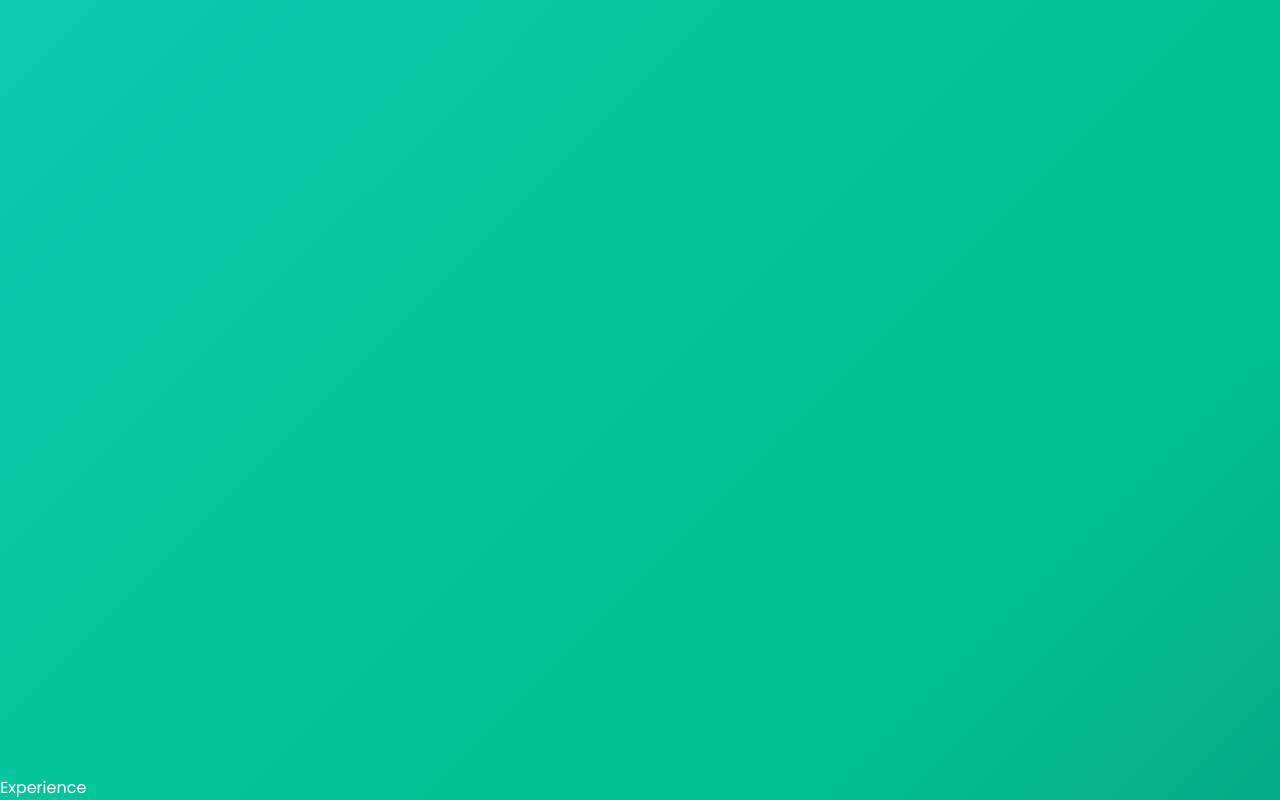
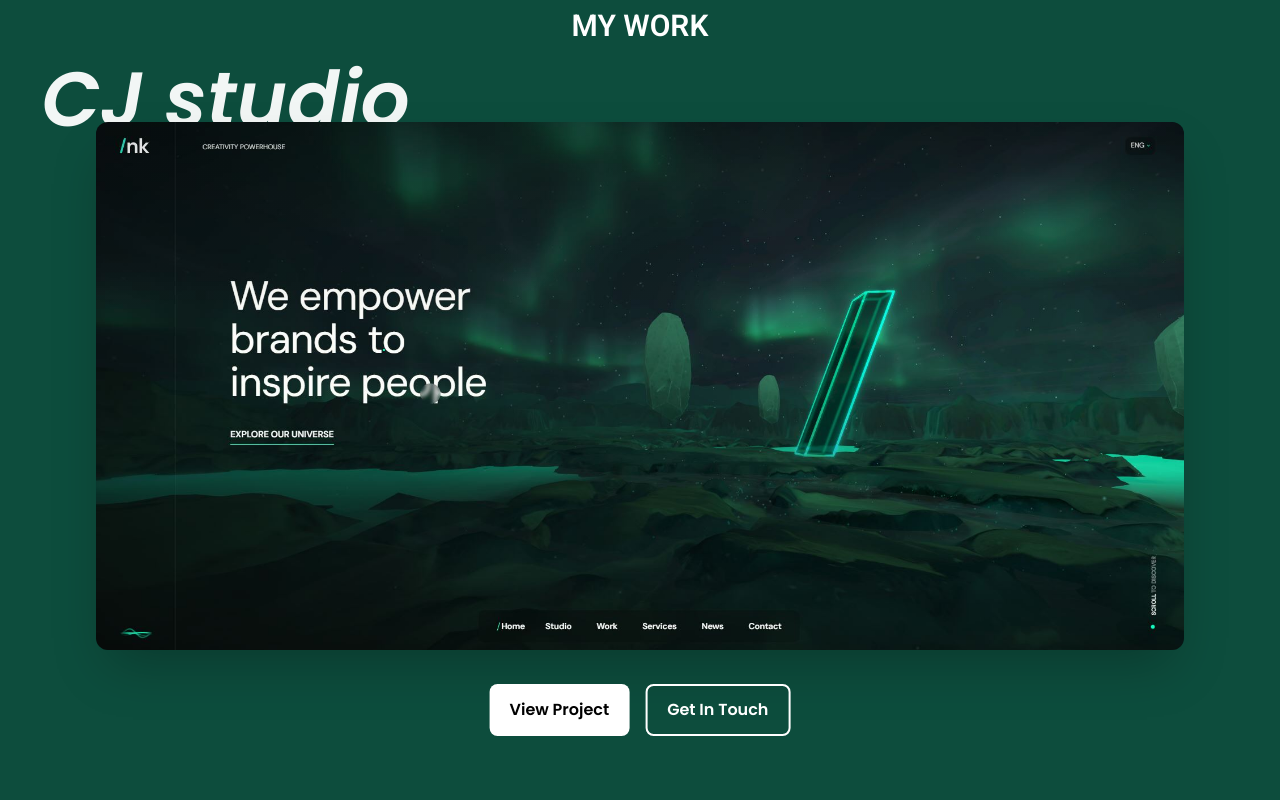
Before and after one commit to Chinmay-biswas/Portfoliocjstudio, a React (Vite) app: page / in a window 1280 px wide. Shown: the part 2102-2902 px from the top of the page. Built offline with nearby package versions, Linux system fonts and the light colour scheme.

Commit message:
completed the project section with one extra button of git didnt change the photos for that i will make a admin page so i can add any project any time may it need mongo db or any thing esle to store the variavles

```diff
--- a/src/sections/Projects.jsx
+++ b/src/sections/Projects.jsx
@@ -1,10 +1,185 @@
+import {motion,useScroll,useMotionValueEvent, AnimatePresence}
+from "framer-motion";
+import { useEffect, useRef, useState ,useMemo} from "react"
+import photo1 from "../assets/photo1.JPG"
+import photo2 from "../assets/photo2.PNG"
+import photo3 from "../assets/photo3.png"
+import img1 from "../assets/img1.JPG"
+import img2 from "../assets/img2.JPG"
+import img3 from "../assets/img3.JPG"
 
-const Projects = () => {
-  return (
-    <div className='w-full h-screen'>
-      Projects
-    </div>
+
+const useIsMobile = (query="(max-width:639px)")=>{
+  const [isMobile,setIsMobile]=useState(
+    typeof window!=="undefined" && window.matchMedia(query).matches
   )
+
+
+  useEffect(()=>{
+    if(typeof window === "undefined")return;
+    const mql = window.matchMedia(query);
+    const handler= (e)=>setIsMobile(e.matches);
+
+
+    mql.addEventListener("change",handler);
+    setIsMobile(mql.matches);
+    return ()=> mql.removeEventListener("change",handler);
+
+  },[query])
+  return isMobile;
 }
 
-export default Projects
+export default function Projects(){
+
+  const isMobile = useIsMobile();
+  const sceneRef = useRef(null);
+
+  const projects = useMemo(() => [
+    {
+      title:"CJ studio" ,
+      link : "http://www.nk.studio/",
+      gitlink : "http://www.nk.studio/",
+      bgColor: "#0d4d3d",
+      image:isMobile?photo1:img1
+    },
+    {
+      title:"gamily" ,
+      link : "http://www.nk.studio/",
+      gitlink : "http://www.nk.studio/",
+      bgColor: "#3884d3",
+      image:isMobile?photo2:img2
+    },
+    {
+      title:"Hungry Tiger" ,
+      link : "http://www.nk.studio/",
+      gitlink : "http://www.nk.studio/",
+      bgColor: "#dc9317",
+      image:isMobile?photo3:img3
+    }
+  ],
+    [isMobile]
+);
+
+const {scrollYProgress} = useScroll({
+  target:sceneRef,
+  offset:["start start","end end"]
+
+
+})
+const thresholds = projects.map(
+  (_, i) => (i + 1) / projects.length
+);
+const [activeIndex,setActiveIndex]=useState(0);
+
+useMotionValueEvent(scrollYProgress, "change", (v) => {
+  const idx = thresholds.findIndex((t) => v <= t);
+
+  setActiveIndex(idx=== -1? thresholds.length -1 :idx)
+});
+
+
+const activeProject = projects[activeIndex];
+
+return(
+  <section id="projects"
+  ref={sceneRef}
+  className="relative text-white"
+  style={{
+    height :`${100*projects.length}vh`,
+    backgroundColor:activeProject.bgColor,
+    transition:"background-color 400ms ease"
+  }}>
+
+
+    <div className="sticky top-0 h-screen flex flex-col items-center justify-center">
+      <h2 className={`text-3xl font-semibold z-10 text-center ${
+        isMobile?"mt-4" : "mt-8"
+      }`}>
+        MY WORK
+      </h2>
+
+      <div className={`relative w-full flex flex-1 items-center justify-center ${
+        isMobile?"-mt-4":" "
+      }`}>
+        {projects.map((project,idx)=>(
+          <div key={project.title}
+          className={`absolute top-1/2 left-1/2 -translate-x-1/2 -translate-y-1/2 transition-all duration-500 ${
+            activeIndex ===idx?"opacity-100 z-20":"opacity-0 z-0 sm:z-10"
+          }`}
+          style={{width:"85%",maxWidth:"1200px"}}>
+
+            <AnimatePresence mode="wait">
+              {activeIndex === idx && (
+
+                <motion.h3 key={project.title}
+                initial={{opacity:0,y:-30}}
+                animate={{opacity:1,y:0}}
+                exit={{opacity:0,y:30}}
+                transition={{duration:.5,ease:"easeOut"}}
+                className={`block text-center text-[clamp(2rem,6vw,5rem)] text-white/95 sm:absolute sm:-top-20 sm:left-[35%] lg:left-[-5%] sm:mb-0 italic font-semibold ${
+                  isMobile?"-mt-24": ""
+                } `}
+                style={{zIndex:5,
+                  textAlign: isMobile?"center":"left"
+                }}
+                >
+              {project.title}
+                </motion.h3>
+              )}
+
+
+
+            </AnimatePresence>
+
+            <div className={`relative w-full overflow-hidden bg-black/20 shadow-2xl
+              md:shadow-[0_35px_60px_-15px_rgba(0,0,0,0.7)]${
+                isMobile?"mb-6 rounded-lg": "mb-10 sm:mb-12 rounded-xl"
+              }
+              h-[62vh] sm:h-[66vh]`}
+              style={{zIndex:10, transition:"box-shadow 250ms ease"}}
+              >
+              <img src={project.image} alt={project.title}
+              className="w-full h-full object-cover drop-shadow-xl md:drop-shadow-2xl"
+              style={{
+                position:"relative",
+                zIndex:10,
+                filter:"drop-shadow(0,16px 40px rgba(0,0,0,0,65)",
+                transition:"filter 200ms ease",
+
+              }}
+              loading="lazy"
+
+              />
+              <div className="pointer-events-none absolute inset-0"
+              style={{zIndex:11,
+                background:"linear-gradient(180deg, rgba(0,0,0,0.12) 0%, rgba(0,0,0,0) 40%)"
+              }}>
+
+              </div>
+            </div>
+
+          </div>
+        ))}
+      </div>
+
+
+      <div className={`flex flex-col sm:flex-row gap-3 sm:gap-4 justify-center md:justify-start absolute left-1/2 -translate-x-1/2 z-30
+        ${isMobile?"bottom-10":"bottom-10"}`}>
+                  <a href={activeProject?.link}
+                  target="_blank"
+                  rel="noopner noreferrer"
+                  className="inline-flex items-center justify-center rounded-lg bg-white text-black font-semibold px-5 py-3 hover:bg-gray-200 transition hover:scale-95">View Project</a>
+                  <a href={activeProject?.gitlink}
+                  target="_blank"
+                  rel="noopner noreferrer"
+                  className="inline-flex items-center justify-center rounded-lg bg-transparent text-white font-semibold px-5 py-3 border-2 border-white hover:bg-white hover:text-black transition hover:scale-95">Get In Touch</a>
+      </div>
+
+    </div>
+
+
+
+
+  </section>
+)
+}
```
